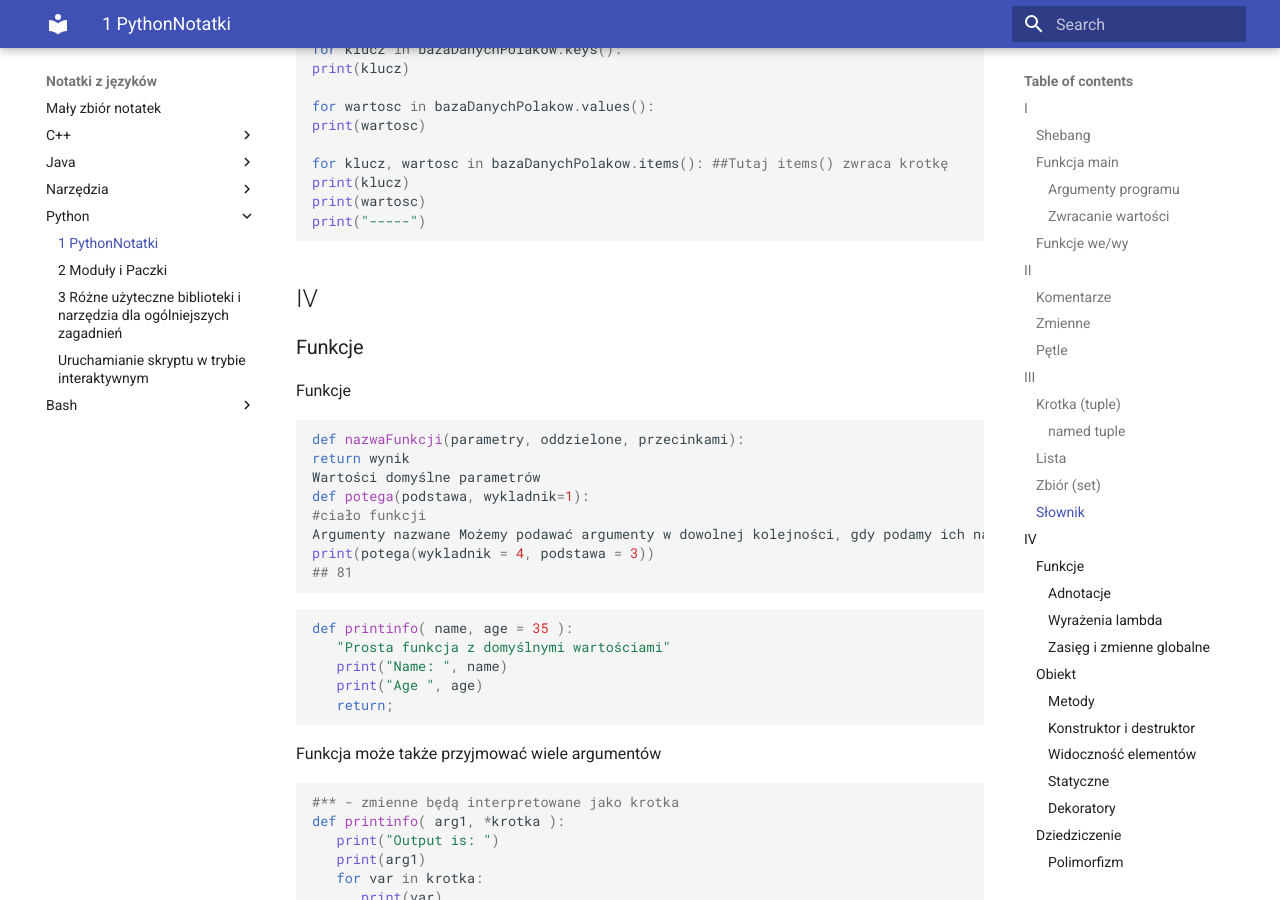
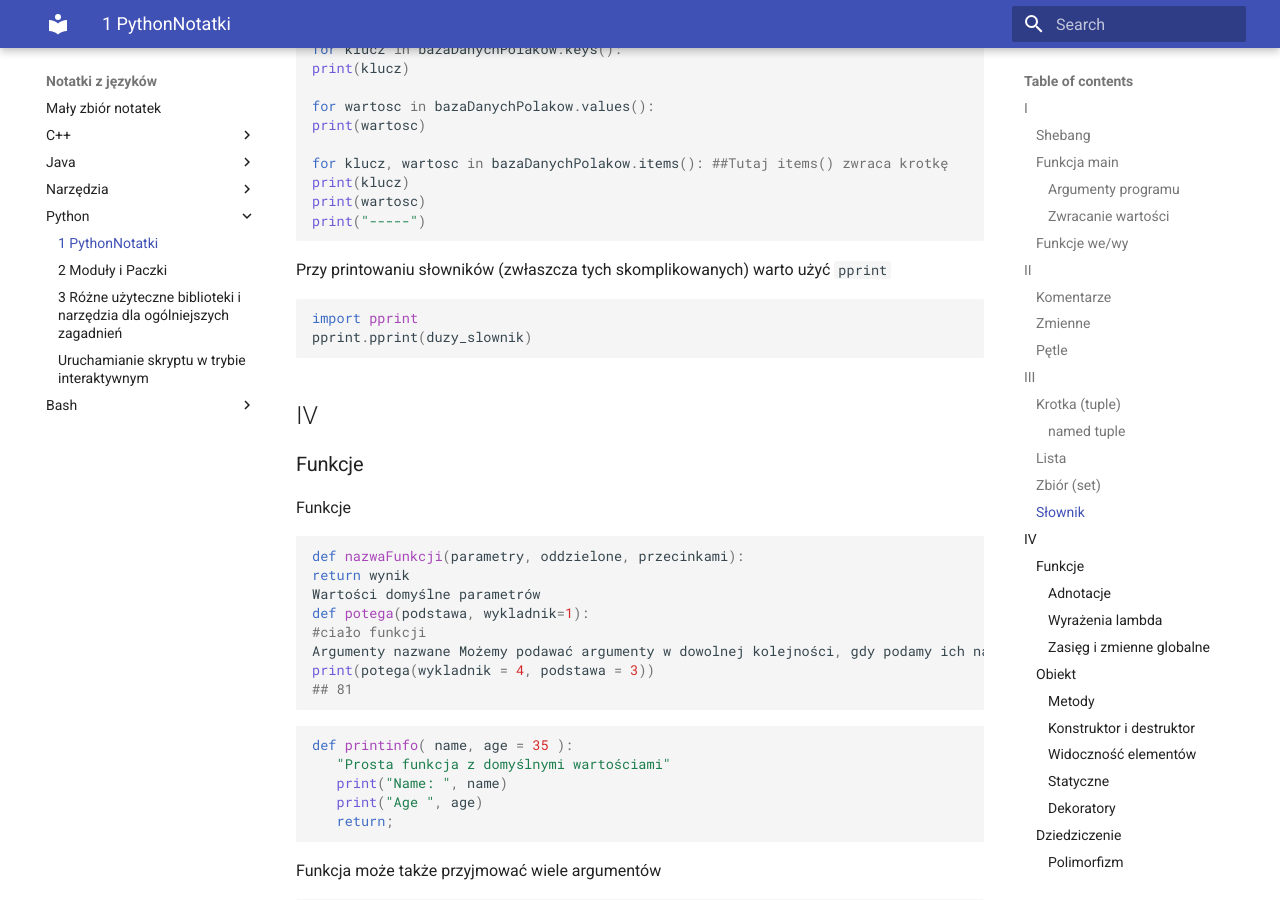
Before and after one commit to pktiuk/notatki_z_jezykow, an MkDocs documentation site: the page built from docs/Python/1_ogolne_notatki.md, in a window 1280 px wide and 900 px high, scrolled down 9037 px. Built offline with MkDocs 1.6.1 and Material for MkDocs 9.7.7, drawn with Linux system fonts in a browser that asks for light colours.

Commit message:
Printowanie słowników

````diff
--- a/docs/Python/1_ogolne_notatki.md
+++ b/docs/Python/1_ogolne_notatki.md
@@ -389,6 +389,11 @@ for klucz, wartosc in bazaDanychPolakow.items(): ##Tutaj items() zwraca krotkę
 print(klucz)
 print(wartosc)
 print("-----")
+```
+Przy printowaniu słowników (zwłaszcza tych skomplikowanych) warto użyć `pprint`
+```python
+import pprint
+pprint.pprint(duzy_slownik)
 ```
 ## IV
 ### Funkcje
````
